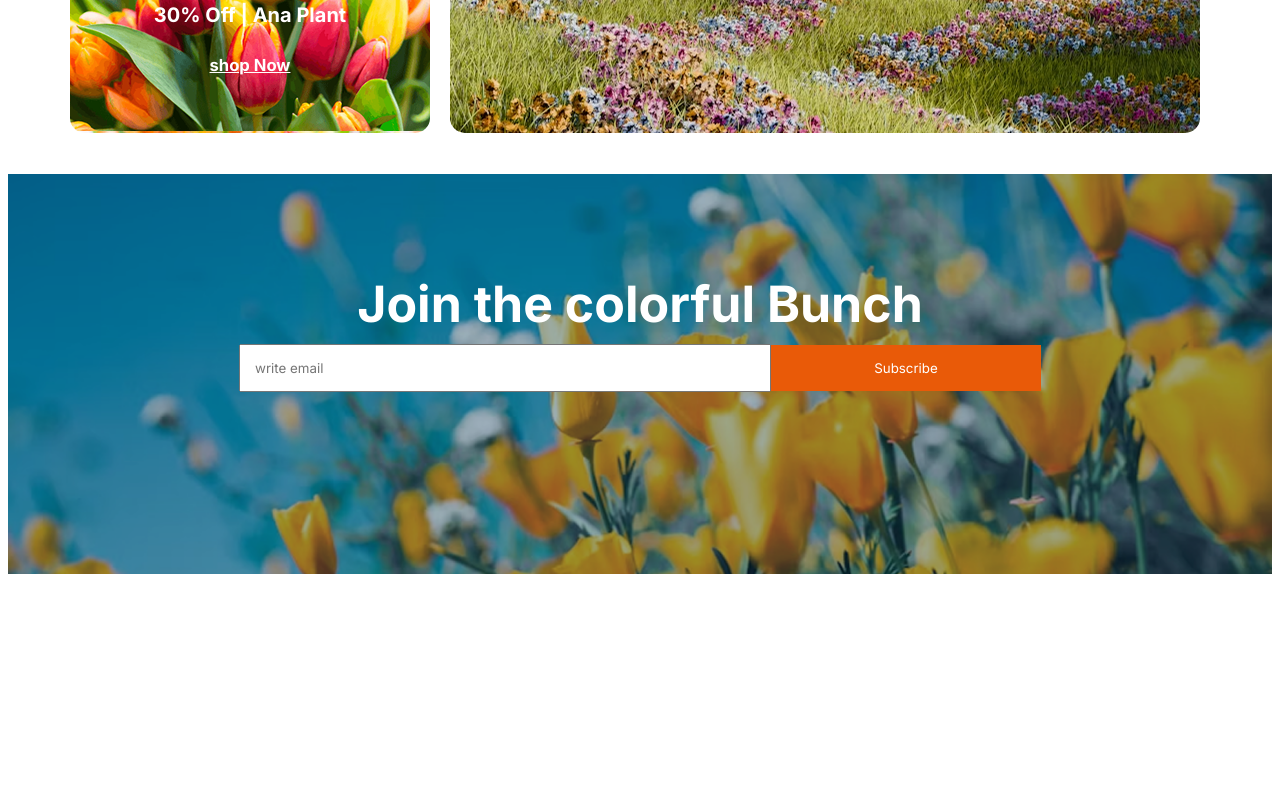
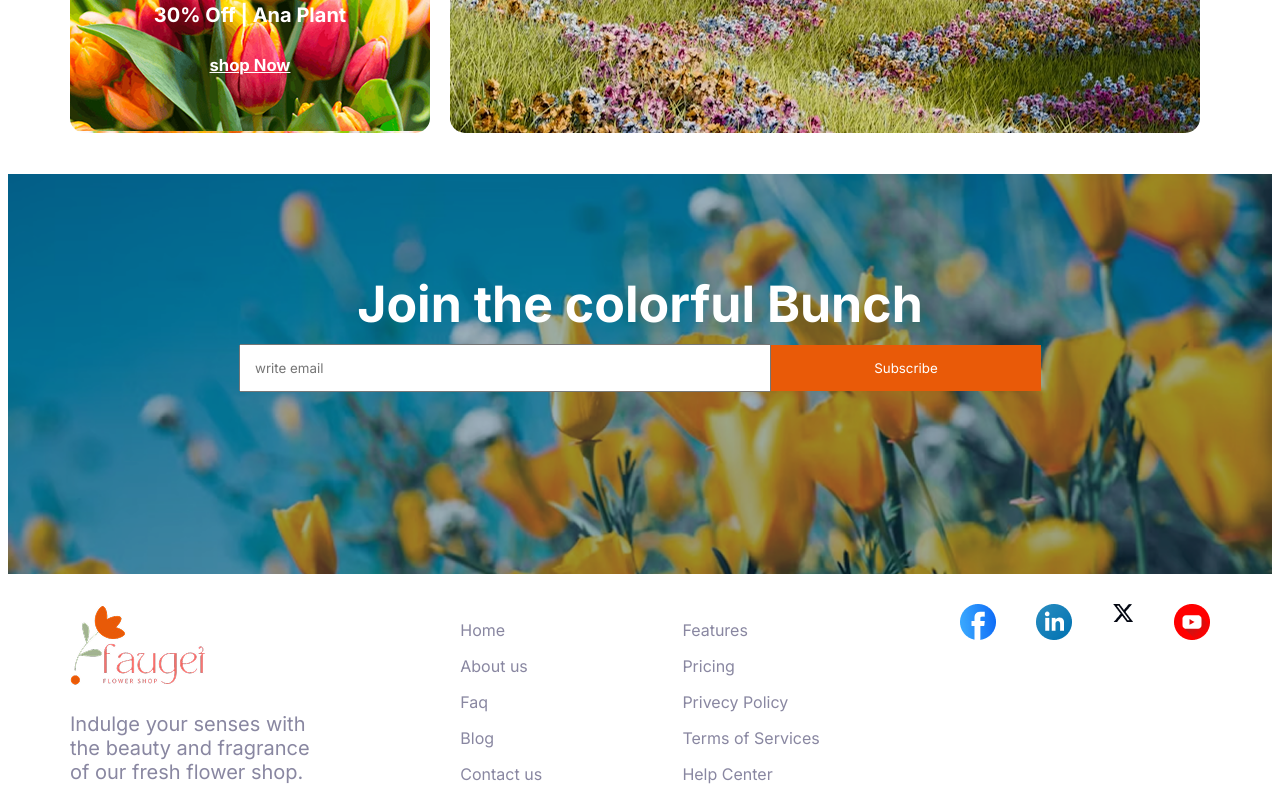
Before and after one commit to tarif421/Assignment-Two, a plain HTML site: page index.html in a window 1280 px wide. Shown: the part 2247-3059 px from the top of the page. Before the commit the page ends 2851 px from the top, so only its background shows below. Drawn offline with Linux system fonts and the light colour scheme.

Commit message:
added footer

```diff
--- a/index.html
+++ b/index.html
@@ -162,7 +162,40 @@
     </section>
 
     <footer>
-
+        <div class="footer-pannel">
+            <div class="pannel-1">
+                <img src="./assets/logo.png" alt="">
+                <p class="font-light">Indulge your senses with the beauty and fragrance of our fresh flower shop. </p>
+            </div>
+            <div class="pannel-2 font-light">
+                <p>Home</p>
+                <p>About us</p>
+                <p>Faq</p>
+                <p>Blog</p>
+                <p>Contact us</p>
+            </div>
+            <div class="pannel-3 font-light">
+                <p>Features</p>
+                <p>Pricing</p>
+                <p>Privecy Policy</p>
+                <p>Terms of Services</p>
+                <p>Help Center</p>
+            </div>
+            <div class="pannel-4">
+                <div>
+                    <img src="./assets/icon-facebook.png" alt="">
+                </div>
+                <div>
+                    <img src="./assets/icon-linkedin.png" alt="">
+                </div>
+                <div>
+                    <img src="./assets/icon-twitter.png" alt="">
+                </div>
+                <div>
+                    <img src="./assets/icon-youtube.png" alt="">
+                </div>
+            </div>
+        </div>
     </footer>
 </body>
 
--- a/styles/style.css
+++ b/styles/style.css
@@ -284,3 +284,21 @@ main {
   width: 500px;
   padding: 14px;
 }
+
+/* footer  */
+.footer-pannel {
+  width: 1140px;
+  margin: 0 auto;
+  display: flex;
+  justify-content: space-between;
+}
+
+.pannel-1 {
+  width: 250px;
+  font-size: 20px;
+}
+.pannel-4 {
+  width: 250px;
+  display: flex;
+  justify-content: space-between;
+}
```
